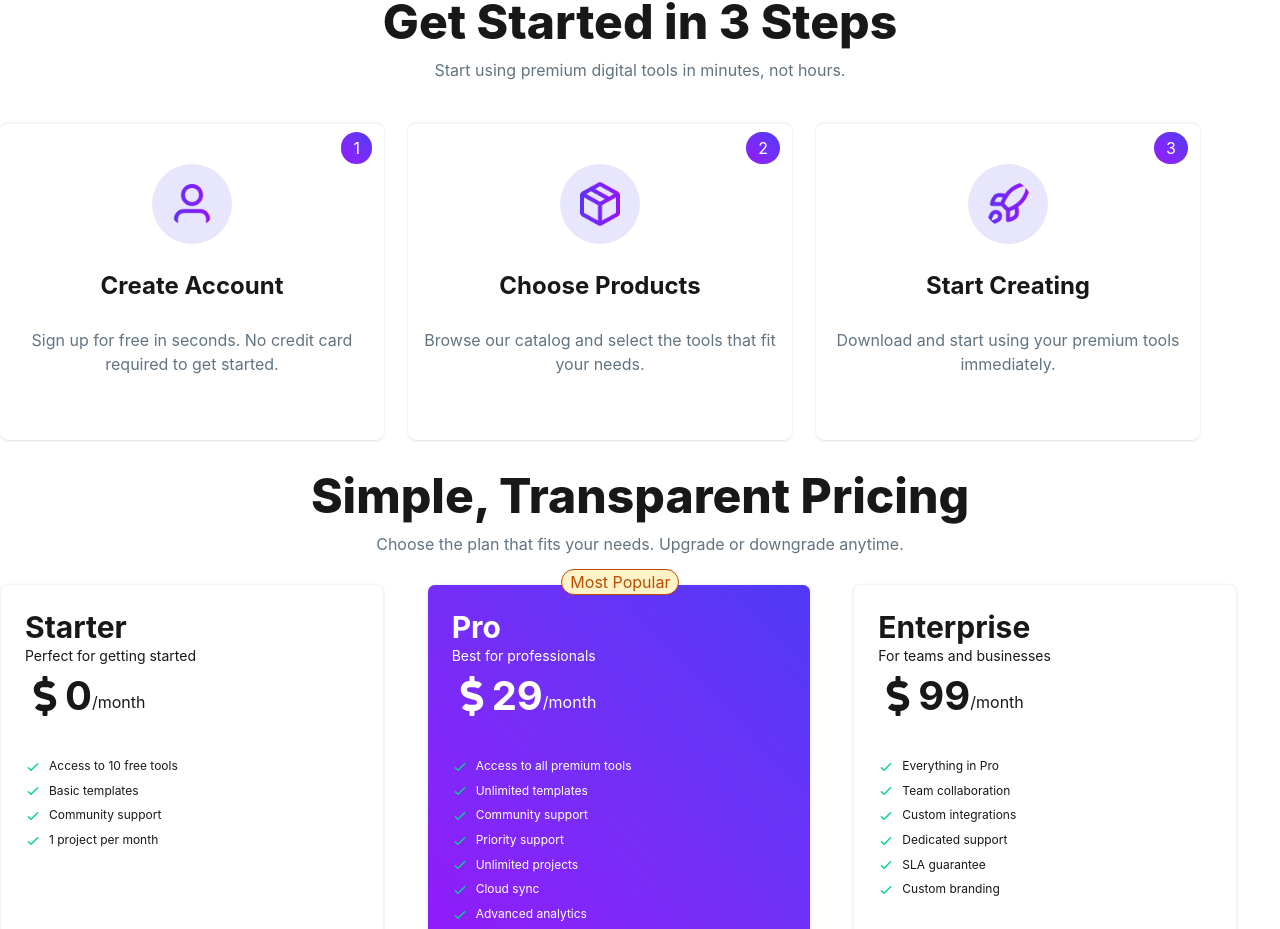
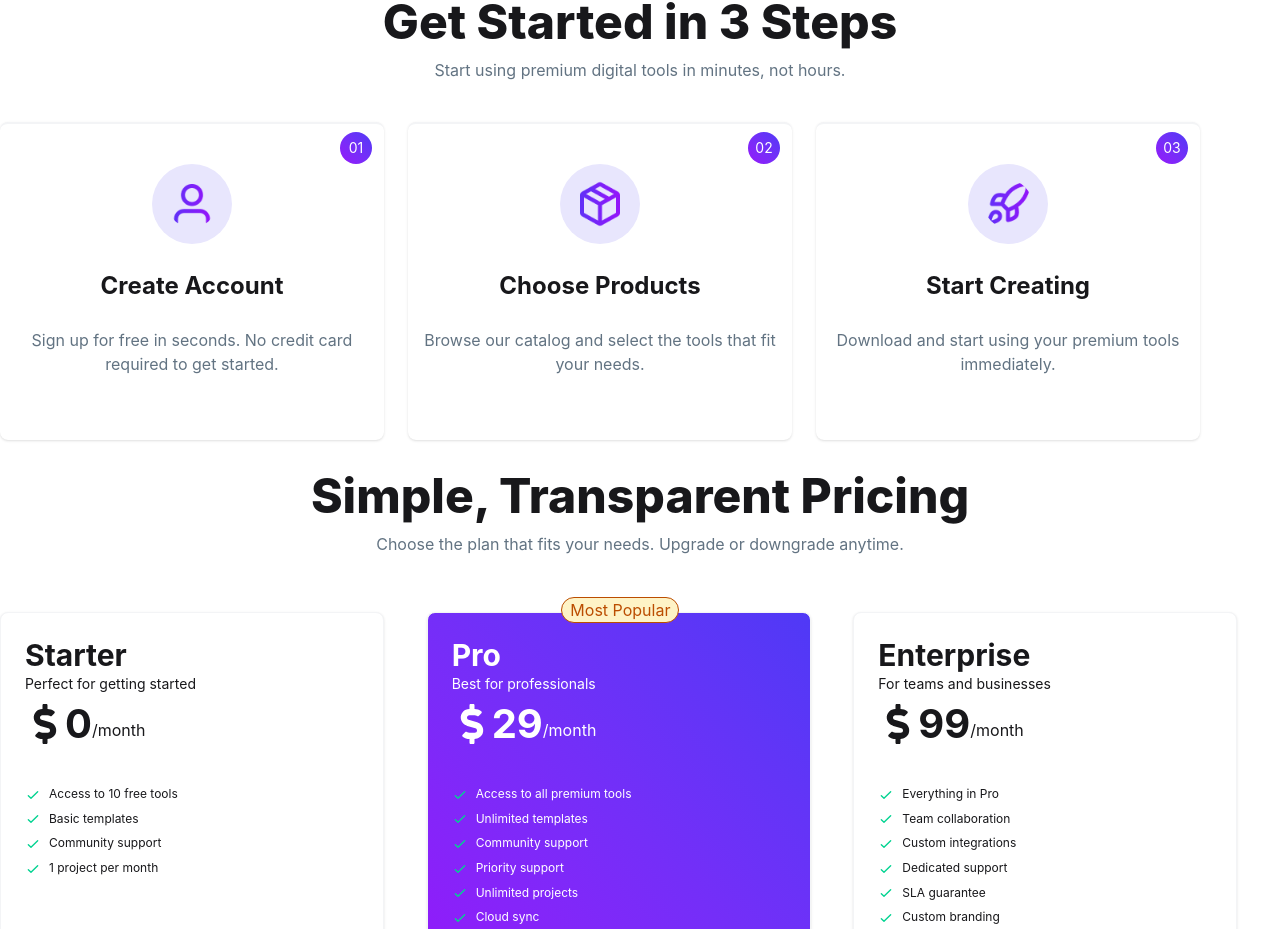
Before and after one commit to puskor/Digitools, a React (Vite) app: page / in a window 1280 px wide. Shown: the part 2772-3701 px from the top of the page. Built offline with nearby package versions, Linux system fonts and the light colour scheme.

Commit message:
solve some ui disign

```diff
--- a/src/components/packag/CardPackage.jsx
+++ b/src/components/packag/CardPackage.jsx
@@ -4,7 +4,7 @@ import { FaDollarSign } from 'react-icons/fa';
 const CardPackage = () => {
     const linear = "bg-linear-to-bl from-[#4F39F6] to-[#9514FA]";
     return (
-        <div className='mt-7 grid grid-cols-1 md:grid-cols-3'>
+        <div className='mt-14 grid grid-cols-1 md:grid-cols-3'>
             {/* 1st */}
             <div className="card w-96 bg-base-100 border border-gray-100 shadow-sm">
                 <div className="card-body">
--- a/src/components/step/Step.jsx
+++ b/src/components/step/Step.jsx
@@ -12,7 +12,7 @@ const Step = () => {
             <div className='flex gap-6 mt-10'>
                 <div className="card w-96 bg-base-100 shadow-sm text-center border-t-2 border-gray-100">
                     <div className='flex justify-end'>
-                        <h1 className='px-3  py-1 mt-2 mr-3 rounded-full bg-linear-to-bl from-[#4F39F6] to-[#9514FA] text-white'>1</h1>
+                        <h1 className='flex justify-center items-center h-8 w-8 text-[14px] mt-2 mr-3 rounded-full bg-linear-to-bl from-[#4F39F6] to-[#9514FA] text-white'>01</h1>
                     </div>
                     <img className='w-20 h-20 mx-auto rounded-full p-4 bg-[#e8e6fd]' src={userImg} alt="" />
                     <h1 className='text-[24px] font-bold mt-6 mb-6'>Create Account</h1>
@@ -20,7 +20,7 @@ const Step = () => {
                 </div>
                 <div className="card w-96 bg-base-100 shadow-sm text-center border-t-2 border-gray-100">
                     <div className='flex justify-end'>
-                        <h1 className='px-3 py-1 mt-2 mr-3 rounded-full bg-linear-to-bl from-[#4F39F6] to-[#9514FA] text-white'>2</h1>
+                        <h1 className='flex justify-center items-center h-8 w-8 text-[14px] mt-2 mr-3 rounded-full bg-linear-to-bl from-[#4F39F6] to-[#9514FA] text-white'>02</h1>
                     </div>
                     <img className='w-20 h-20 mx-auto rounded-full p-4 bg-[#e8e6fd]' src={packegeImg} alt="" />
                     <h1 className='text-[24px] font-bold mt-6 mb-6'>Choose Products</h1>
@@ -28,7 +28,7 @@ const Step = () => {
                 </div>
                 <div className="card w-96 bg-base-100 shadow-sm text-center border-t-2 border-gray-100">
                     <div className='flex justify-end'>
-                        <h1 className='px-3 py-1 mt-2 mr-3 rounded-full bg-linear-to-bl from-[#4F39F6] to-[#9514FA] text-white'>3</h1>
+                        <h1 className='flex justify-center items-center h-8 w-8 text-[14px] mt-2 mr-3 rounded-full bg-linear-to-bl from-[#4F39F6] to-[#9514FA] text-white'>03</h1>
                     </div>
                     <img className='w-20 h-20 mx-auto rounded-full p-4 bg-[#e8e6fd]' src={roketImg} alt="" />
                     <h1 className='text-[24px] font-bold mt-6 mb-6'>Start Creating</h1>
```
